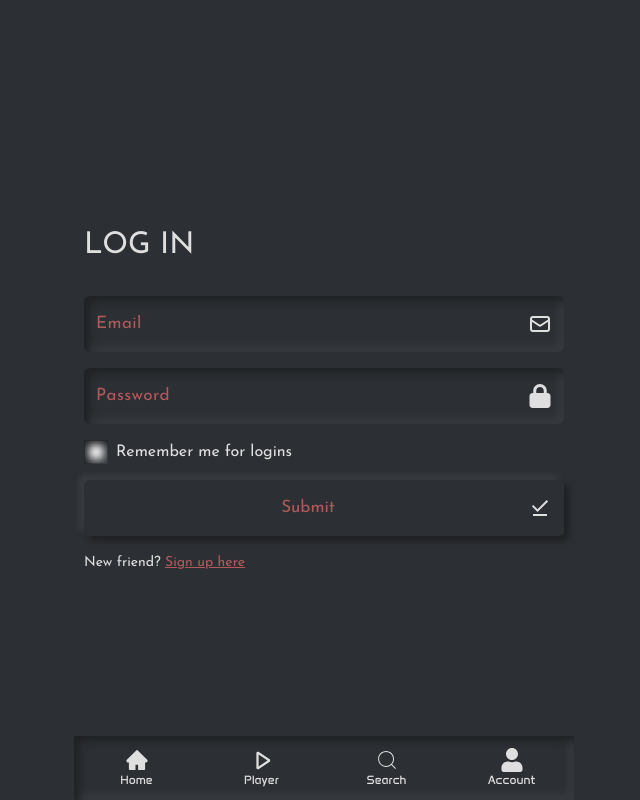
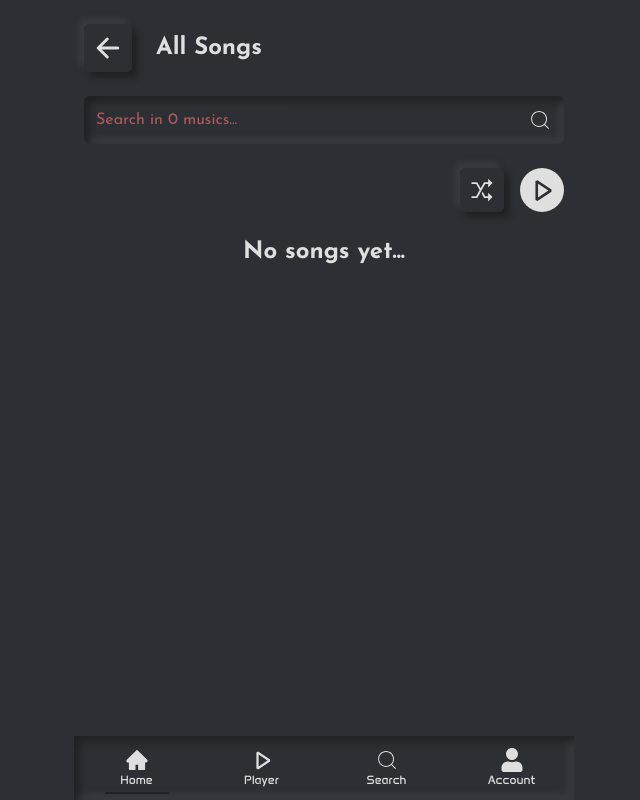
Before and after one commit to 0xErfan/Music-player, a React (Vite) app: page /songs in a window 1280 px wide. Before the commit this address led to /logIn. Shown: the whole page, without its empty margins (316-956 px from the left). Built offline with nearby package versions, Linux system fonts and the light colour scheme.

Commit message:
fix user logout bug

```diff
--- a/src/components/Pages/Account.jsx
+++ b/src/components/Pages/Account.jsx
@@ -1,17 +1,20 @@
 import { Navigate } from 'react-router-dom'
 import { getUserInfo, isLogin } from '../../utils'
-import { StateDispatcher } from '../ReducerAndContexts'
+import { StateDispatcher, States } from '../ReducerAndContexts'
 import { useContext, useState } from 'react'
+import { defaultState } from '../ReducerAndContexts'
 
 export default function Account() {
 
     const dispatch = useContext(StateDispatcher)
+    const { stopMusic } = useContext(States)
     const [update, setUpdate] = useState(false)
 
     const logoutHandler = () => {
         localStorage.removeItem("sb-inbskwhewximhtmsxqxi-auth-token")
+        stopMusic()
         dispatch({ type: "updater" })
-        dispatch({ type: "changeCurrent", payload: null })
+        dispatch({ type: "reseter", payload: defaultState })
         setUpdate(preve => !preve)
     }
 
--- a/src/components/Pages/Home/Home.jsx
+++ b/src/components/Pages/Home/Home.jsx
@@ -86,6 +86,7 @@ export default function Main() {
                         text: "Music added successfully !",
                         status: 1
                     })
+                    dispatch({ type: "filteredSongsUpdater" })
                     e.target.value = ""
                     setTimeout(() => dispatch({ type: "toastOff" }), 1000);
                     return;
--- a/src/components/Pages/Library/Songs.jsx
+++ b/src/components/Pages/Library/Songs.jsx
@@ -21,24 +21,7 @@ export default function Songs() {
     const navigate = useNavigate()
     const params = useParams()
 
-    useEffect(() => {
-        if (isLogin()) {
-            const userData = getUserInfo().user.user_metadata;
-            setMainUserData(userData.songs);
-        } else navigate("/logIn");
-    }, [update, filteredSongsUpdater]);
-
-    const songUpdater = id => {
-        setUpdate(preve => !preve)
-        let removedArray = [...mainUserData].filter(song => song.id != id)
-        if (!removedArray.length) setFilteredSongs([])
-    }
-
-    const songSearchHandler = e => {
-        setSearch(e.target.value)
-        let newSongsFilter = [...mainUserData].filter(song => song.name.toLowerCase().includes(e.target.value.toLowerCase()))
-        setFilteredSongs(newSongsFilter)
-    }
+    useEffect(() => {isLogin() && setMainUserData(getUserInfo().user.user_metadata.songs)}, [update, filteredSongsUpdater]);
 
     useEffect(() => {
         if (mainUserData.length) {
@@ -63,6 +46,17 @@ export default function Songs() {
             setFilteredSongs(filteredSongs);
         }
     }, [mainUserData, params.type]);
+    const songUpdater = id => {
+        setUpdate(preve => !preve)
+        let removedArray = [...mainUserData].filter(song => song.id != id)
+        if (!removedArray.length) setFilteredSongs([])
+    }
+
+    const songSearchHandler = e => {
+        setSearch(e.target.value)
+        let newSongsFilter = [...mainUserData].filter(song => song.name.toLowerCase().includes(e.target.value.toLowerCase()))
+        setFilteredSongs(newSongsFilter)
+    }
 
     return (
         <>
@@ -73,7 +67,7 @@ export default function Songs() {
                 </div>
 
                 <div className='flex items-center gap-2 justify-between px-3 basis-[85%] h-12 neoM-bg ' >
-                    <input value={search} onChange={songSearchHandler} className='bg-primary outline-none placeholder:text-red-400/65 text-red-400/65' placeholder={`Search in ${filteredSongs?.length} tracks...`} type="text" />
+                    <input value={search} onChange={songSearchHandler} className='bg-primary outline-none placeholder:text-red-400/65 text-red-400/65' placeholder={`Search in ${filteredSongs?.length} musics...`} type="text" />
                     <div className='cursor-pointer'><CiSearch className='size-6' /></div>
                 </div>
                 <div className='flex items-center justify-end gap-4 ch:cursor-pointer my-6'>
--- a/src/components/ReducerAndContexts.jsx
+++ b/src/components/ReducerAndContexts.jsx
@@ -5,6 +5,27 @@ import { supabase } from '../client';
 
 export const StateDispatcher = createContext(null);
 export const States = createContext(null);
+export const defaultState = {
+    isPlaying: 0,
+    showToast: 0,
+    songIndex: 0,
+    isShuffle: false,
+    shouldRepeat: false,
+    shouldIgnore: true,
+    musicVolume: 6,
+    isLogin: false,
+    updater: false,
+    filteredSongsUpdater: false,
+    storageUpdate: false,
+    storageUpdate: false,
+    currentSong: null,
+    musicMetadata: { currentTime: null, duration: null },
+    toastData: { text: null, status: 0, loader: 0 },
+    userData: null,
+    userSongsStorage: [],
+    share: async url => await navigator.share({ title: "Listen to this music(:", url }).then(data => console.log(data)).catch(err => console.log(err))
+}
+
 export let mainUserData;
 export let musicUrl;
 
@@ -63,6 +84,9 @@ function stateReducer(state, action) {
         case "volumeChanger": {
             return { ...state, musicVolume: +action.payload }
         }
+        case "reseter": {
+            return { ...action.payload }
+        }
         case "changeShuffle":
             return { ...state, isShuffle: action.payload }
         default: {
@@ -91,7 +115,8 @@ export default function MainProvider({ children }) {
         toastData: { text: null, status: 0, loader: 0 },
         userData: null,
         userSongsStorage: [],
-        share: async url => await navigator.share({ title: "Listen to this music(:", url }).then(data => console.log(data)).catch(err => console.log(err))
+        share: async url => await navigator.share({ title: "Listen to this music(:", url }).then(data => console.log(data)).catch(err => console.log(err)),
+        stopMusic: () => { audio.current.pause(), audio.current.src = "", audio.current = null }
     })
 
     let audio = useRef(new Audio());
@@ -147,7 +172,7 @@ export default function MainProvider({ children }) {
     useEffect(() => {
         let timer, ignore = true;
         if (state.isPlaying && ignore) {
-            !state.shouldIgnore && audio.current.play().catch(err => {})
+            !state.shouldIgnore && audio.current.play().catch(err => { })
 
             timer = setInterval(() => {
                 dispatch({
```
